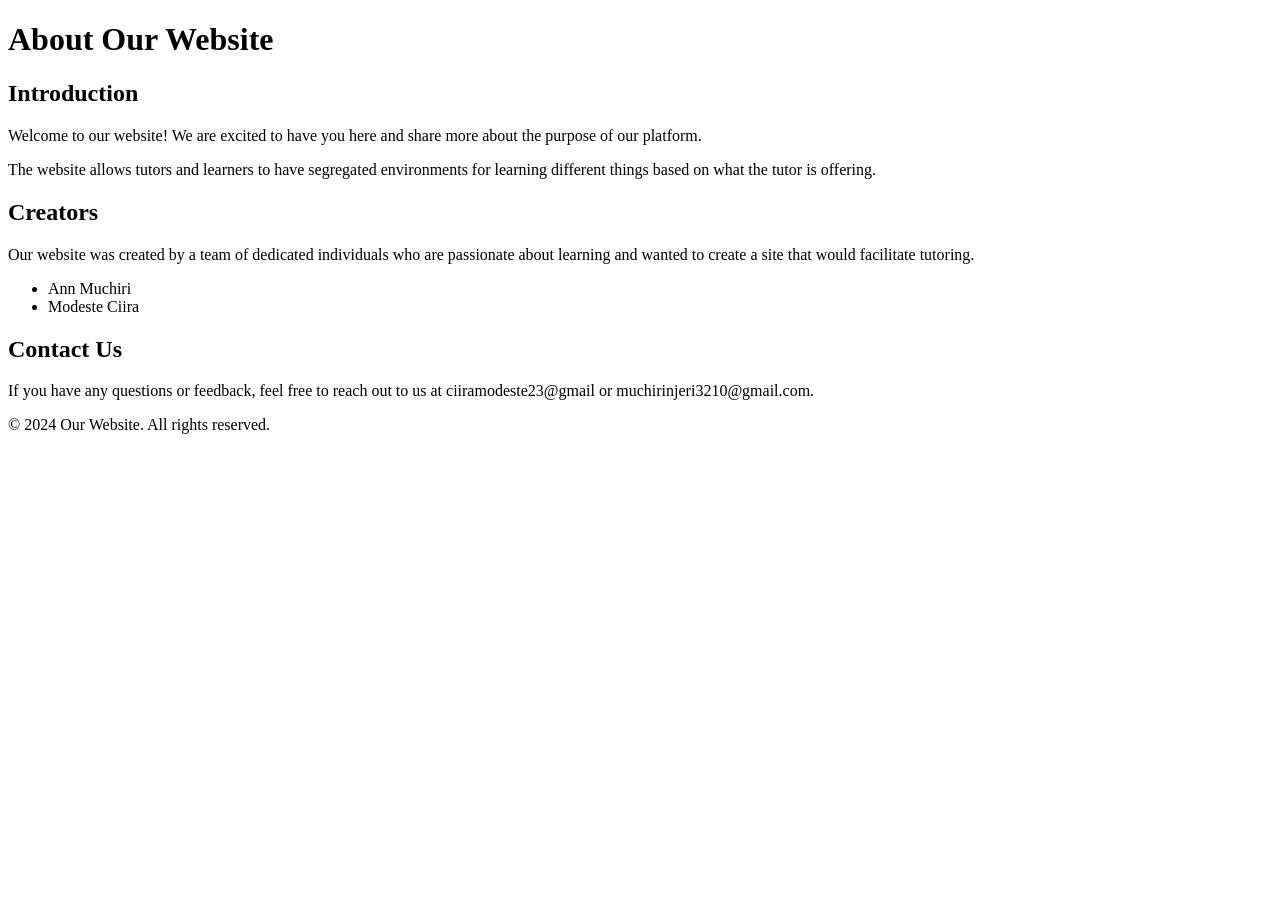
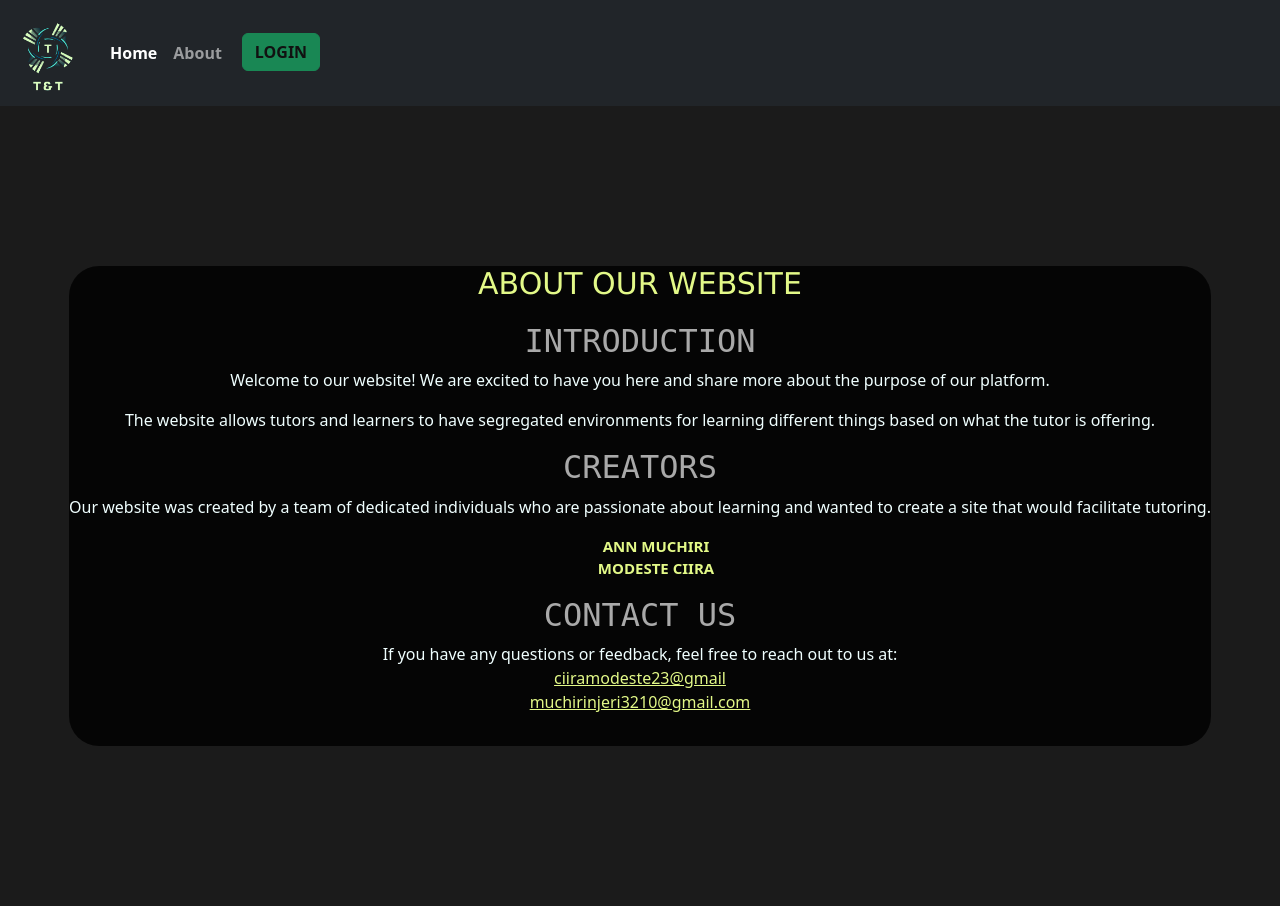
Before and after one commit to Modeste74/TNT, a Flask app: page /about in a window 1280 px wide. Before the commit the page ends 434 px from the top, so only its background shows below. Run offline with Flask 3, Linux system fonts and the light colour scheme.

Commit message:
added the styling of about page

```diff
--- a/Static/style.css
+++ b/Static/style.css
@@ -86,3 +86,51 @@ font-weight: 700;
     color:#111;
     cursor: pointer;
 }
+/* Styling about page */
+.about-us
+{
+    min-height: 100vh;
+    min-width: 100%;
+    background-color: #1b1b1b;
+    display: flex;
+    justify-content: center;
+    align-items: center;
+}
+.about-header
+{
+    text-align: center;
+    font-size: 30px;
+    text-transform: uppercase;
+    color:#e3f988;
+    margin-bottom: 20px;
+    font-family: Verdana, Geneva, Tahoma, sans-serif;
+}
+.abt-container
+{
+    min-width: 50vh;
+    min-height: 60vh;
+    background-color: rgba(1,1,1,0.8);
+    border-radius: 30px;
+    text-align: center;
+}
+.about-section h2
+{
+ color:#a9a9a9;
+ text-transform: uppercase;
+ font-family: monospace;
+}
+.about-section p
+{
+    text-align: center;
+    color:#f0ffff;
+}
+.names li
+{
+    color:#e3f988 !important;
+    text-transform: uppercase;
+    font-size:15px;
+}
+.mail
+{
+    color:#e3f988;
+}
--- a/templates/about.html
+++ b/templates/about.html
@@ -1,45 +1,50 @@
+{%extends 'index.html'%}
 <!DOCTYPE html>
 <html lang="en">
-<head>
-    <meta charset="UTF-8">
-    <meta name="viewport" content="width=device-width, initial-scale=1.0">
-    <title>About Us</title>
-    <!-- Add your additional head content here -->
-</head>
+    {%include 'index.html'%}
+
+    {% block content %}
 <body>
-    <header>
-        <h1>About Our Website</h1>
-    </header>
-
-    <section>
+    <article class="about-us">
+    <div class="abt-container">
+        <h1 class="about-header">About Our Website</h1>
+    <section class="about-section">
         <h2>Introduction</h2>
         <p>Welcome to our website! We are excited to have you here and share more about the purpose of our platform.</p>
         <p>The website allows tutors and learners to have segregated environments for learning
             different things based on what the tutor is offering.</p>
     </section>
 
-    <section>
+    <section class="about-section">
         <h2>Creators</h2>
         <p>
-            Our website was created by a team of dedicated individuals who are passionate
-            about learning and wanted to create a site that would facilitate tutoring.
+            Our website was created by a team of dedicated individuals
+           who are passionate about learning and wanted to create a site
+          that would facilitate tutoring.
         </p>
-        <ul>
+        <ul class="names">
             <li>Ann Muchiri</li>
             <li>Modeste Ciira</li>
             <!-- Add more names as needed -->
         </ul>
     </section>
 
-    <section>
+    <section class="about-section">
         <h2>Contact Us</h2>
         <p>
-            If you have any questions or feedback, feel free to reach out to us at ciiramodeste23@gmail or muchirinjeri3210@gmail.com.
+            If you have any questions or feedback, feel free to reach out to us at:
+            <br>
+             <a class="mail" href="mailto: ">ciiramodeste23@gmail</a>
+             <br>
+             <a class="mail" href="mailto:"> muchirinjeri3210@gmail.com</a>
         </p>
     </section>
+</div>
+</article>
 
-    <footer>
+    <!-- <footer>
         <p>&copy; 2024 Our Website. All rights reserved.</p>
-    </footer>
+    </footer> -->
 </body>
+{%endblock%}
 </html>
```
